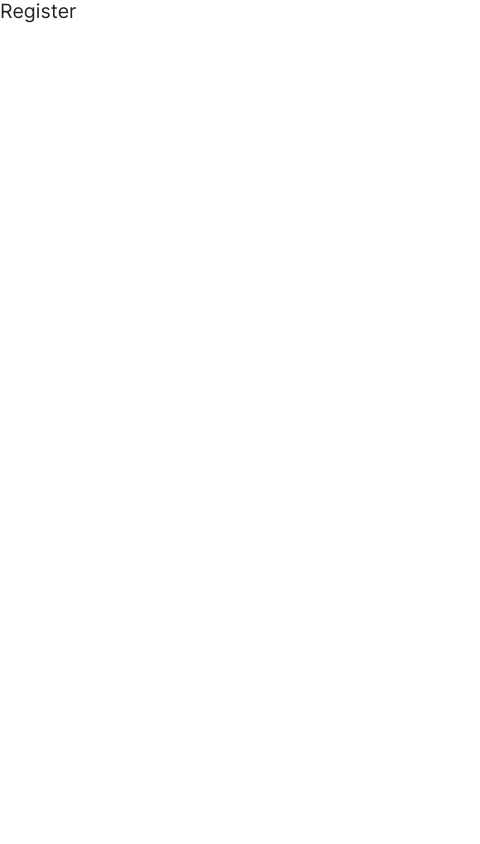
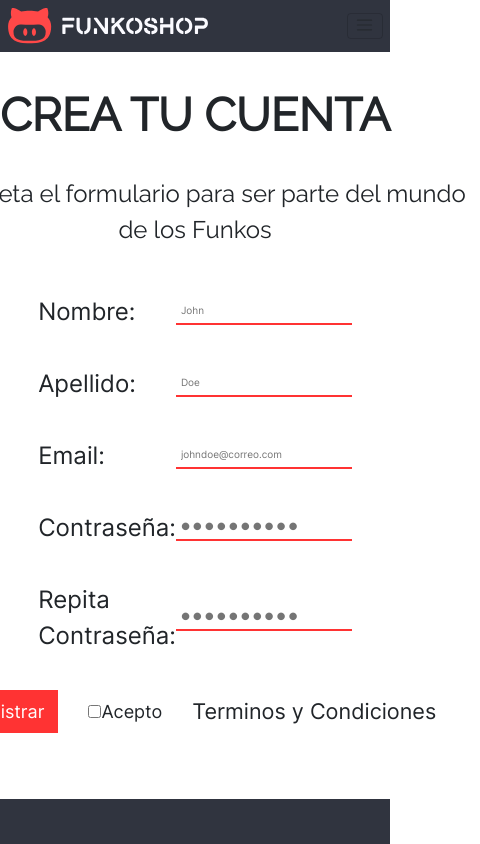
Before and after one commit to CeciliaBonfanti/funkoPop, a React (Create React App) app: page /register in a window 390 px wide. Shown: the top 844 px of the page, 480 px wide, since content can reach past the window. Built offline with nearby package versions, Linux system fonts and the light colour scheme; the HTML template or start-up script is replaced by a standard one.

Commit message:
Rama register para componente, pagina y css register, falta logica y responsive

```diff
--- /dev/null
+++ b/src/components/Register-main-content.jsx
@@ -0,0 +1,48 @@
+import 'bootstrap-icons/font/bootstrap-icons.css';
+import "../styles/register.css";
+export function RegisterMainContent() {
+    return (
+      <>
+        <main class=" register-main container">
+        <section class="register-main_section">
+            <div>
+                <h1>crea tu cuenta</h1>
+                <p>Completa el formulario para ser parte del mundo de los Funkos</p>
+                <div className="register-input-container">
+                    <label className= "register-main_section_label" for="nombre">Nombre:</label>
+                    <input className= "register-main_section_input" type="text" id="nombre" placeholder="John"/>
+                </div>
+                <div class="register-input-container">
+                    <label className= "register-main_section_label" for="apellido">Apellido:</label>
+                    <input className= "register-main_section_input" type="text" id="apellido" placeholder="Doe"/>
+                </div>
+                <div class="register-input-container">
+                    <label className= "register-main_section_label" for="email">Email:</label>
+                    <input className= "register-main_section_input" type="email" name="" id="email" placeholder="johndoe@correo.com"/>
+                </div>
+                <div class="register-input-container">
+                    <label className= "register-main_section_label" for="contraseña">Contraseña:</label>
+                    <input className= "register-main_section_input" type="password" id="contraseña" placeholder="● ● ● ● ● ● ● ● ● ●"/>
+                </div>
+                <div className="register-input-container">
+                    <label className= "register-main_section_label" for="repeat">Repita Contraseña:</label>
+                    <input className= "register-main_section_input" type="password" id="repeat" placeholder="● ● ● ● ● ● ● ● ● ●"/>
+                </div>
+                <div className="register-button-container">
+                    <a className="register_button_link" href="/">Registrar</a>
+                    <div>
+                        <input type="checkbox" id="acepto"/>
+                        <label for="acepto">Acepto</label>
+                    </div>
+                    <a className="register_button_link_a" href="/">Terminos y Condiciones</a>
+
+                </div>
+
+
+            </div>
+        </section>
+    </main>
+
+      </>
+    );
+  }
--- a/src/pages/Register.jsx
+++ b/src/pages/Register.jsx
@@ -1,7 +1,13 @@
+import { MyNavbar } from "../components/Navbar";
+import { Footer } from "../components/Footer";
+import { RegisterMainContent } from "../components/Register-main-content";
+
 export function Register() {
     return (
       <>
-        <h1>Register</h1>
+        <MyNavbar/>
+        <RegisterMainContent/>
+        <Footer/>
       </>
     );
   }
--- a/src/styles/register.css
+++ b/src/styles/register.css
@@ -0,0 +1,64 @@
+.register-main {
+    display: flex;
+    flex-direction: column;
+    justify-content: center;
+    align-items: center;
+  }
+
+.register-main_section h1{
+font-family: var(--raleway-regular);
+text-transform: uppercase;
+font-weight: 700;
+font-size: var(--font-display);
+padding-top: var(--spacing-36);
+text-align: center;
+}
+
+.register-main_section p{
+font-family: var(--raleway-regular);
+font-size: var(--font-large);
+text-align: center;
+padding-top: var(--spacing-28);
+}
+
+.register-input-container{
+display: flex;
+justify-content: space-between;
+align-items: center;
+padding-top: var(--spacing-36);
+margin: 0 var(--spacing-128) 0 var(--spacing-128);
+}
+
+.register-main_section_label{
+font-size: var(--font-large);
+}
+
+.register-button-container{
+display: flex;
+align-items: center;
+justify-content: center;
+padding: var(--spacing-36) 0 var(--spacing-36) 0;
+gap: 30px;
+font-size: var(--font-medium);
+}
+
+.register_button_link{
+display: inline-block;
+background-color: var(--primary-solid);
+color: var(--light-font-solid);
+padding: var(--spacing-8) var(--spacing-14);
+font-weight: 500;
+}
+
+.register_button_link_a{
+color: var(--raleway-regular);
+display: flex;
+justify-content: center;
+align-items: center;
+font-size: var(--font-xsmall);
+}
+.register-main_section_input {
+padding: 0.5rem;
+border: none;
+border-bottom: 2px solid var(--primary-solid);
+}
```
